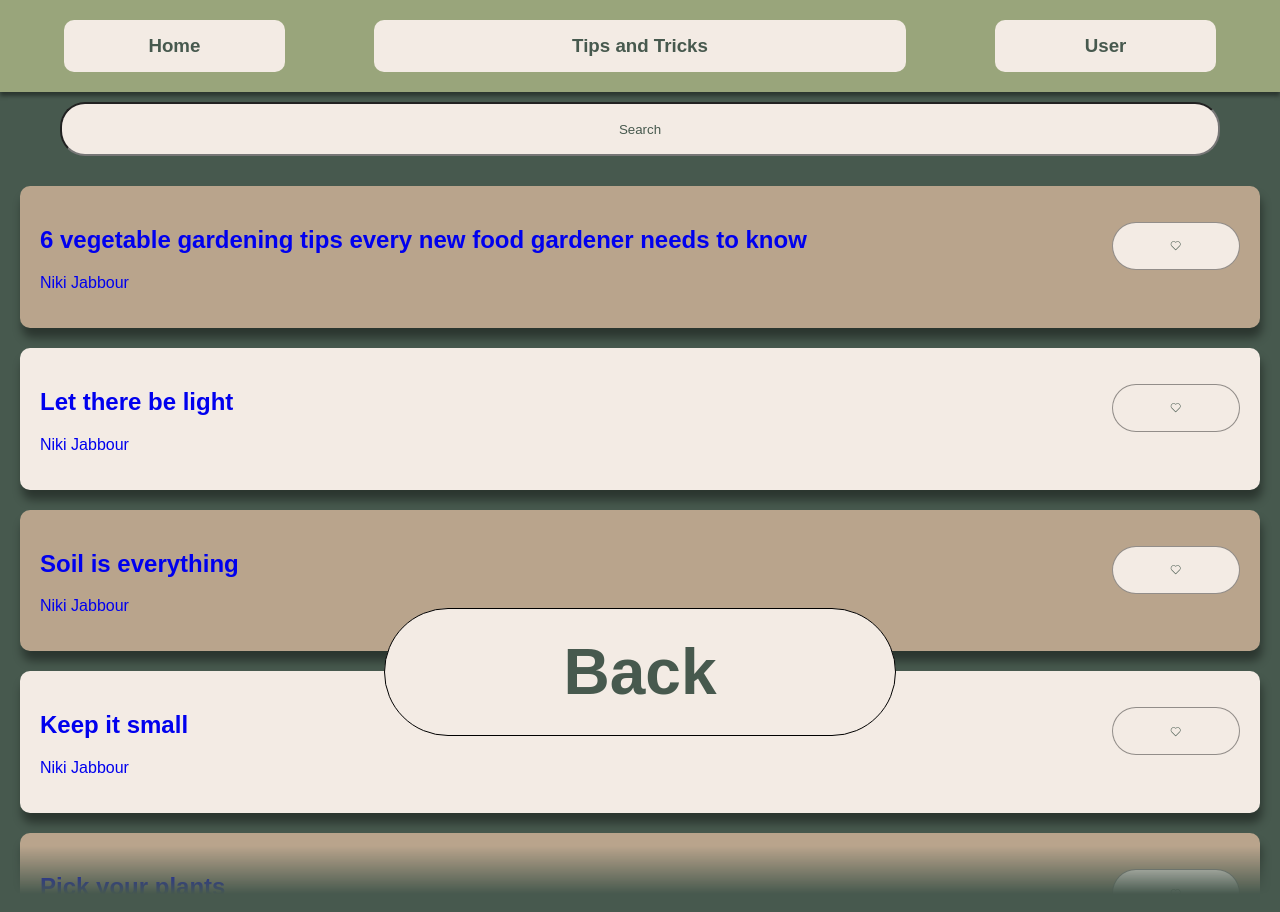
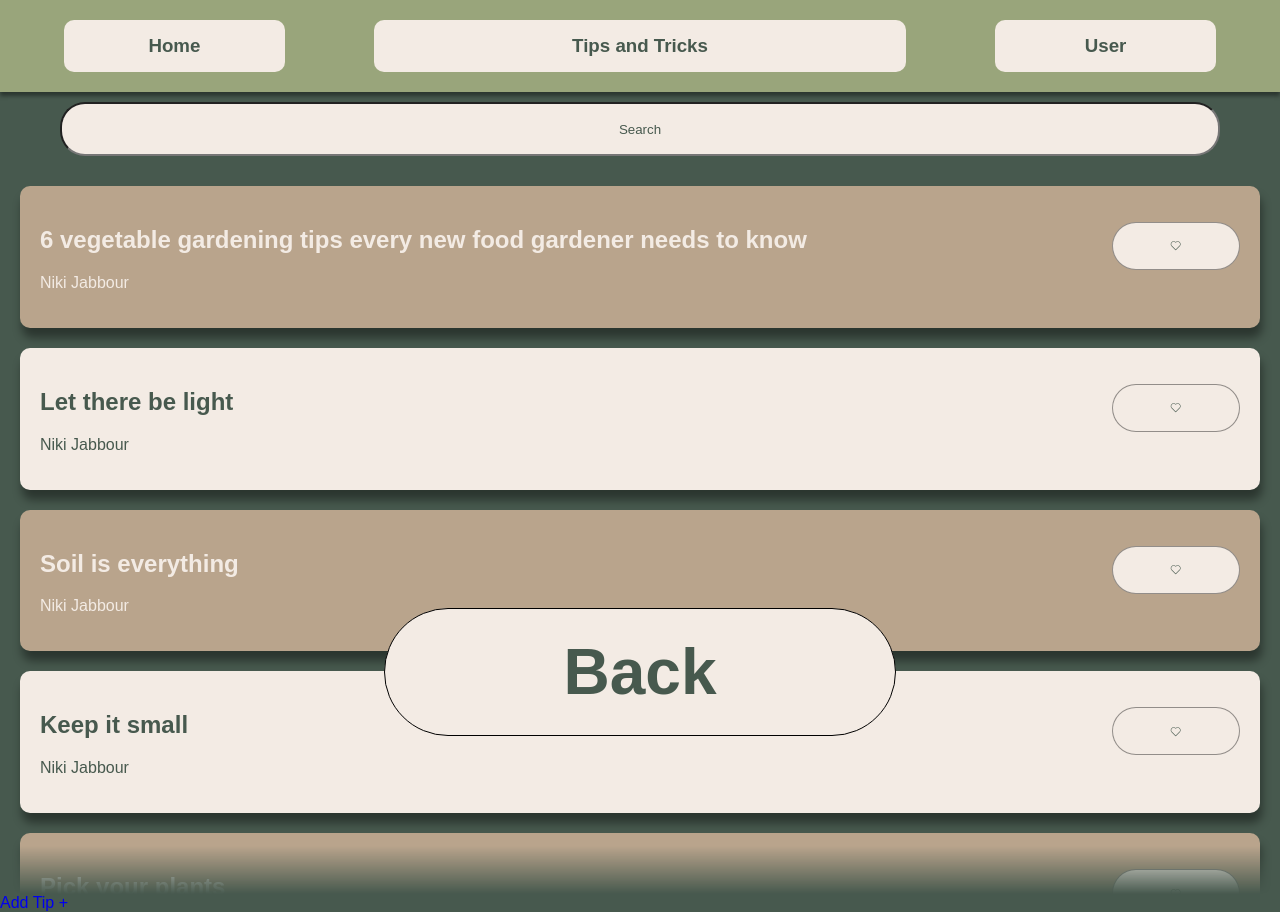
Before and after one commit to pathirny/HarvestHub, a Next.js app in the folder harvesthub/: page /TipsnTricks in a window 1280 px wide. Built offline with nearby package versions, Linux system fonts and the light colour scheme; a web font is replaced by a local one.

Commit message:
fixed colours

```diff
--- a/harvesthub/app/TipsnTricks/page.tsx
+++ b/harvesthub/app/TipsnTricks/page.tsx
@@ -6,7 +6,7 @@ import { SearchBar } from "@/components/SearchBar";
 import { renderTips } from "./renderTips";
 import BackButton from "@/components/BackButton";
 import Link from "next/link";
-import { Container } from "@chakra-ui/react";
+import { Container, Flex } from "@chakra-ui/react";
 const gardeningTips = [
   {
     id: 1,
@@ -83,9 +83,14 @@ export default function TipsnTricks() {
         onChange={(e) => setSearchTerm(e.target.value)}
       />
       <Container className="tipContainer">{renderTips(filteredTips)}</Container>
-      <Link href="/">
-        <BackButton />
-      </Link>
+      <Flex>
+        <Link href="/">
+          <BackButton />
+        </Link>
+        <Link href="/">
+          <Container>Add Tip +</Container>
+        </Link>
+      </Flex>
     </div>
   );
 }
--- a/harvesthub/app/globals.css
+++ b/harvesthub/app/globals.css
@@ -525,11 +525,15 @@ a {
 .card:nth-child(odd) {
   background-color: var(--brown-color);
 }
-
+.card:nth-child(odd) a {
+  color: var(--white-cream-color);
+}
 .card:nth-child(even) {
   background-color: var(--white-cream-color);
 }
-
+.card:nth-child(even) a {
+  color: var(--dark-green-color);
+}
 .card {
   box-shadow: 2px 10px 10px rgba(0, 0, 0, 0.4);
 }
```
